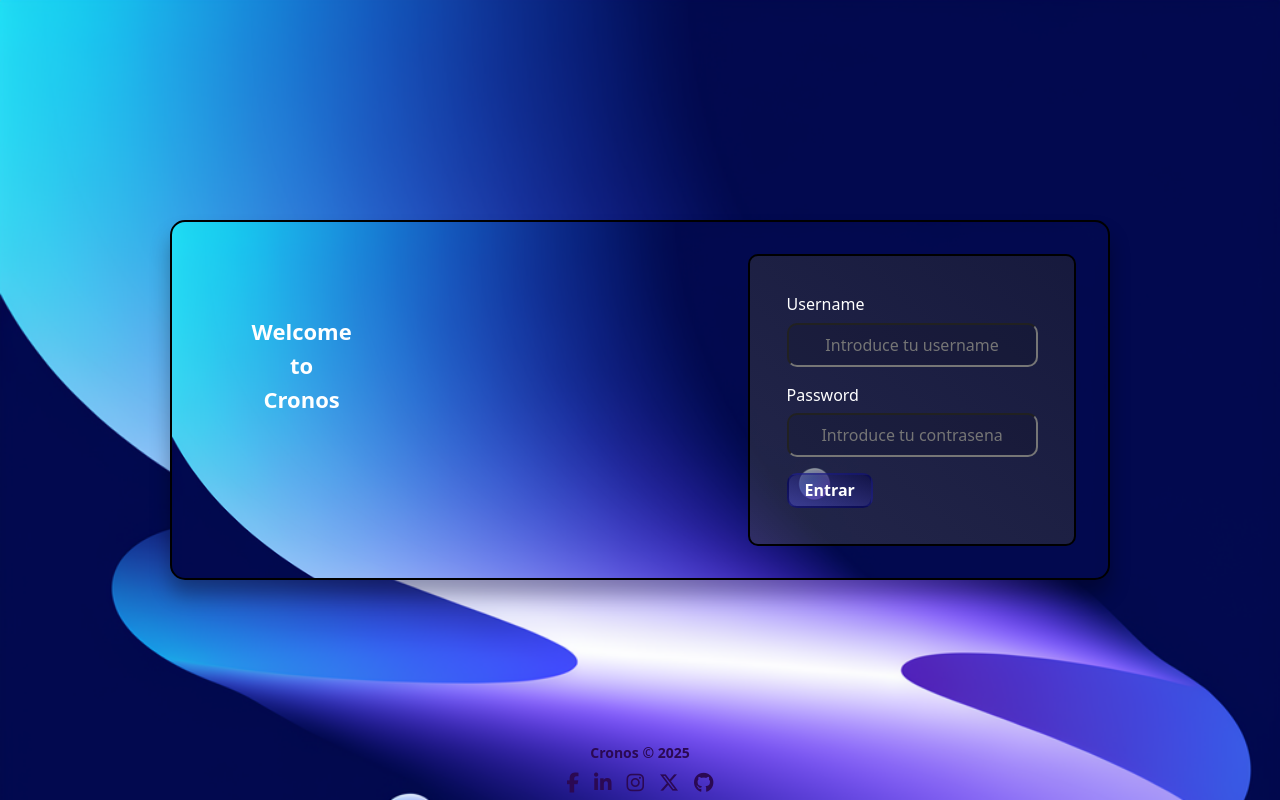
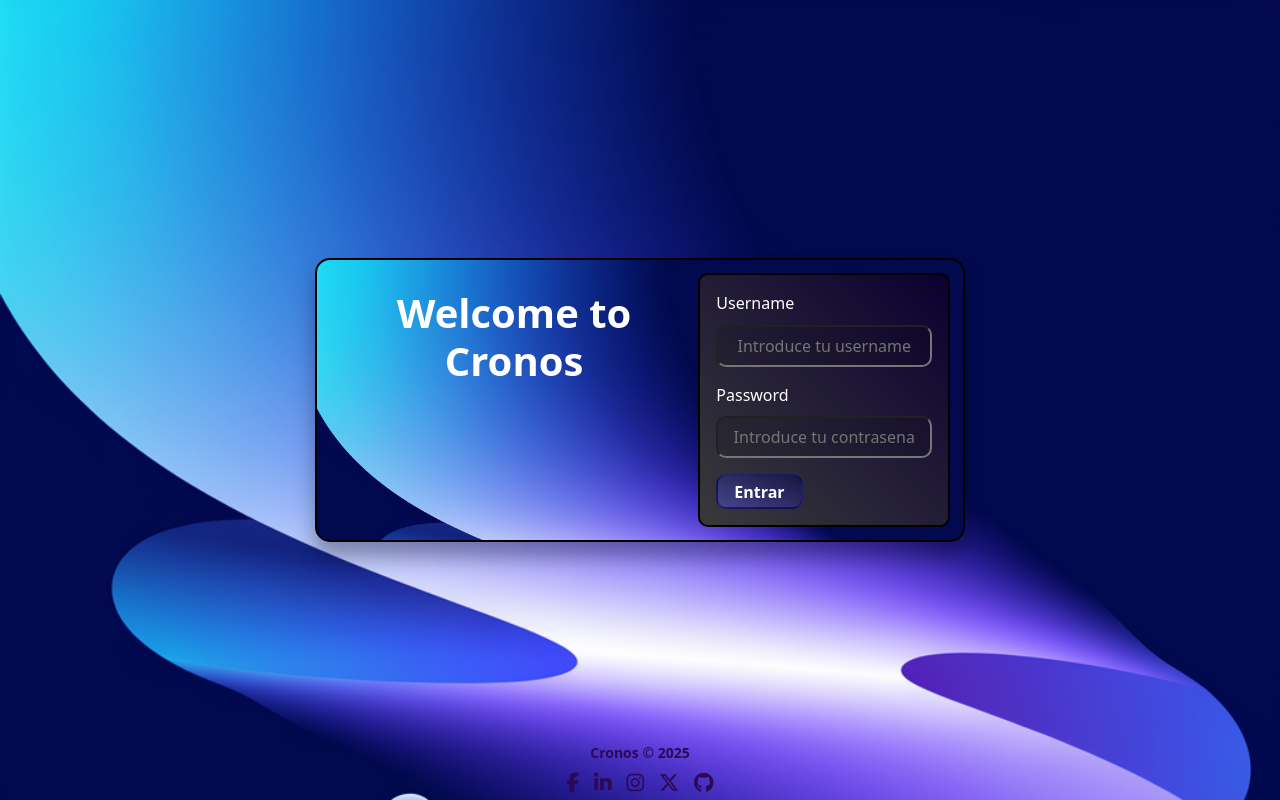
Before and after one commit to KevinALopez/registro-horas-front, an Angular app: page /login in a window 1280 px wide. Built offline with nearby package versions, Linux system fonts and the light colour scheme.

Commit message:
se completa el interceptor y se acomodan cosas en el css de login user (mal nombre para la rama)

```diff
--- a/src/app/interceptos/auth.interceptor.ts
+++ b/src/app/interceptos/auth.interceptor.ts
@@ -2,9 +2,8 @@ import { HttpInterceptorFn } from '@angular/common/http';
 
 export const authInterceptor: HttpInterceptorFn = (req, next) => {
   // For testing
-  const token =
-    'eyJhbGciOiJIUzI1NiIsInR5cCI6IkpXVCJ9.eyJpZCI6MTEsInJvbGUiOiJhZG1pbiIsImlhdCI6MTczOTk2MzgxN30.aXIexD2A0CqdIVVd548y_H45vZog6mXJiXl06mLZbEM';
 
+  const token = localStorage.getItem('store_token');
   if (token) {
     const reqToken = req.clone({
       setHeaders: {
@@ -15,4 +14,5 @@ export const authInterceptor: HttpInterceptorFn = (req, next) => {
   }
 
   return next(req);
-};
+
+}
--- a/src/app/pages/login/login-users/login-users.component.css
+++ b/src/app/pages/login/login-users/login-users.component.css
@@ -2,25 +2,21 @@
   margin: 0;
   padding: 0;
   box-sizing: border-box;
+
 }
 
-.bigContainer {
-  display: flex;
-  justify-content: center;
-  background-repeat: no-repeat;
-  background-size: cover;
-  align-items: center;
-  height: 100vh;
-}
+
 
 .containerLogin {
   border: 2px solid black;
-  background: linear-gradient(to top right,
-      rgba(68, 68, 70, 0.5),
-      rgb(43, 43, 44, 0.5));
-  padding: 2.3rem;
+  background: linear-gradient(to top right, rgb(57, 57, 58), rgb(11, 0, 49));
+  padding: 1rem;
   border-radius: 10px;
   box-shadow: 0px 0px 10px rgba(10px, 10px, 10px, 0.1);
+  margin: 0;
+  width: 100%;
+
+
 }
 
 .formulario {
@@ -30,11 +26,14 @@
   display: flex;
   padding: 0.5rem;
   text-align: center;
+  width: 100%;
+  height: 100%;
 }
 
 .label {
   color: white;
-  margin-bottom: 0.4rem;
+  margin-bottom: 0.6rem;
+
 }
 
 .botonPro {
@@ -43,11 +42,14 @@
   background-color: transparent;
   color: rgba(6, 6, 74, 0.5);
   border: 2px solid rgba(3, 3, 97, 0.466);
-  background: linear-gradient(to top right,
-      rgba(85, 85, 219, 0.5),
-      rgba(6, 6, 74, 0.5));
+  background: linear-gradient(to top right, rgba(85, 85, 219, 0.5), rgba(6, 6, 74, 0.5));
   font-weight: bold;
   color: white;
+
+  img {
+    display: none;
+
+  }
 }
 
 .botonPro::before {
@@ -83,5 +85,11 @@
 .botonPro:hover {
   color: white;
   border-color: white;
-  transition: border-color 2.3s linear;
+  transition: border-color 1.9s linear;
 }
+
+@media(width>426px) {
+  .formulario {
+    width: 100%;
+  }
+}
--- a/src/app/pages/login/login.component.css
+++ b/src/app/pages/login/login.component.css
@@ -12,13 +12,17 @@
 }
 
 .containerAll {
-
+    display: flex;
+    flex-direction: column;
     padding: 0.8rem;
     background-image: url("/images/-w3UOCHSTG21jOEzaVCcfw.webp");
     background-size: cover;
     border: 2px solid black;
     border-radius: 15px;
     box-shadow: 0px 15px 20px rgb(0, 0, 0, 0.3);
+    background-color: rgb(8, 8, 8);
+    max-width: 650px;
+
 
 
 }
@@ -28,34 +32,51 @@
     text-align: center;
 
 
+
     h1 {
         color: white;
-        font-size: 22px;
+        text-align: center;
         font-weight: bold;
     }
-
-
 }
 
-@media(min-width:426px) {
+@media(width>426px) {
     .containerAll {
-        display: flex;
-        justify-content: space-between;
+        flex-direction: row;
+
+        /*  justify-content: space-between;
         padding: 2rem;
-        width: 75%;
+        width: 75%;  */
 
     }
 
+    /*
     .containerTitulo {
         align-items: center;
         margin-left: 2rem;
         margin-top: 3rem;
+        margin: 0;
 
         span {
             display: flex;
             justify-content: center;
             flex-direction: column;
             margin-top: 0.5rem;
+        } */
+}
+
+/* } */
+
+@media(min-width:769px) {
+    .containerAll {
+
+
+
+
+        .containerTitulo {
+            span {
+                display: inline;
+            }
         }
     }
 }
--- a/src/app/pages/login/login.component.html
+++ b/src/app/pages/login/login.component.html
@@ -1,8 +1,7 @@
 <div class="containerComponents">
-    <div class="containerAll">
+    <div class=" container containerAll ">
         <div class="containerTitulo">
-            <h1>Welcome <span>to </span> <span>Cronos</span></h1>
-
+            <h1>Welcome to Cronos</h1>
         </div>
         <app-login-users></app-login-users>
     </div>
```
